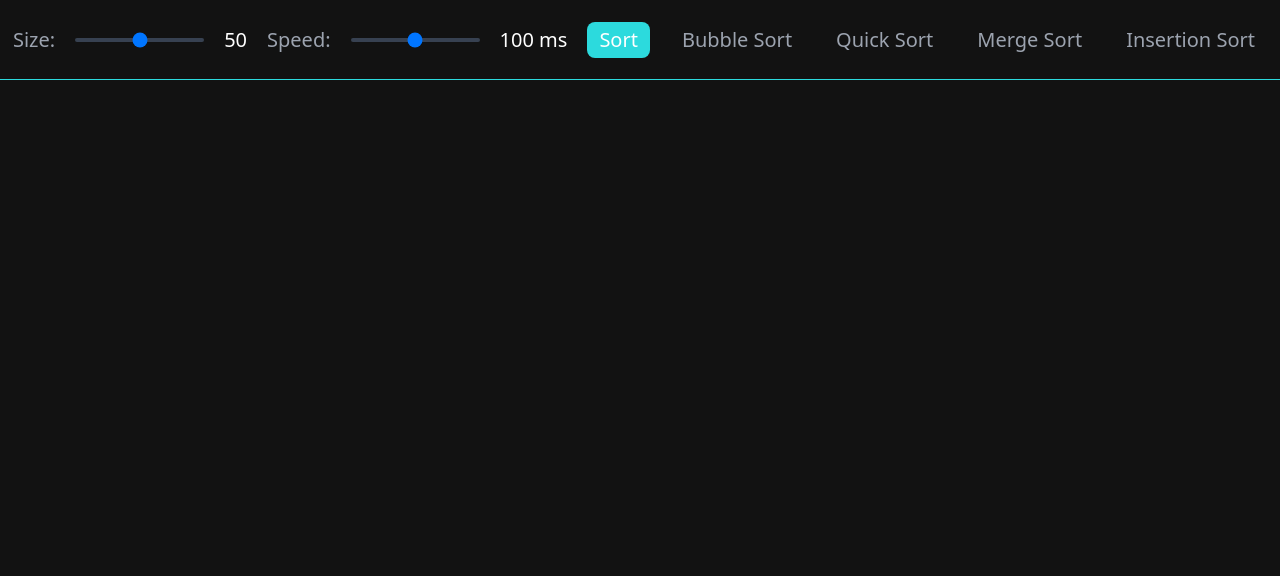
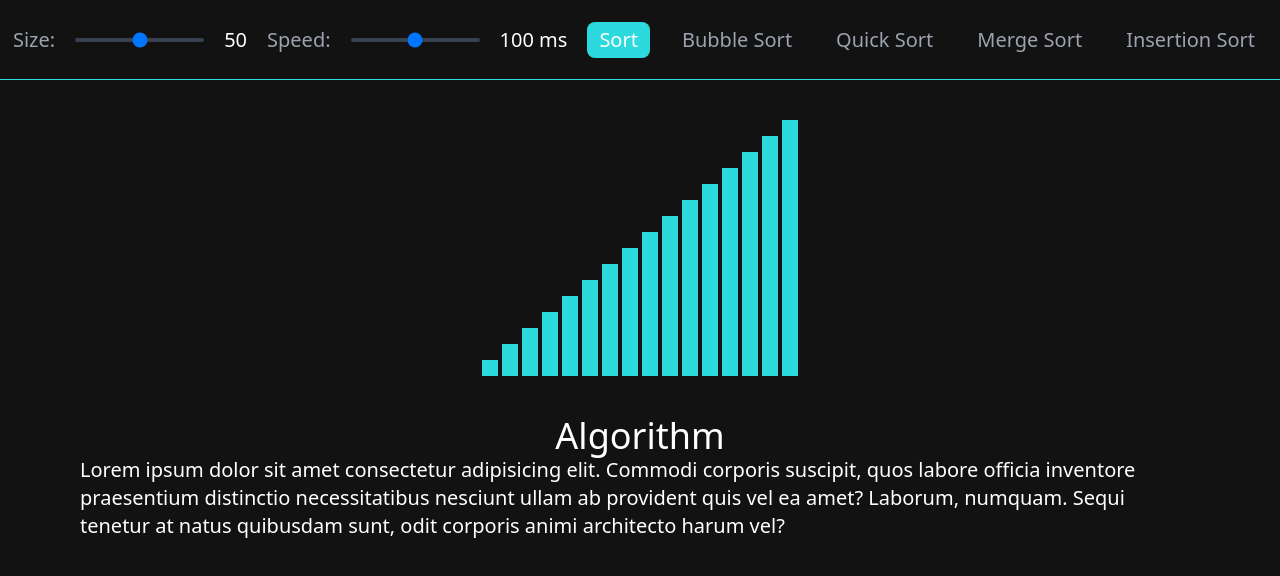
Before and after one commit to robertchapmanrlc/Sorting-Algorithm-Visualizer, a React (Vite) app: page / in a window 1280 px wide. Shown: the top 576 px of the page. Built offline with nearby package versions, Linux system fonts and the light colour scheme.

Commit message:
Created bars that will be uses to demonstrate the operations of a sorting algorithm and text explaining the algorithm

```diff
--- a/src/App.tsx
+++ b/src/App.tsx
@@ -1,7 +1,13 @@
 function App() {
+  const bars: number[] = Array(16);
+
+  for (let i = 0; i < bars.length; i += 1) {
+    bars[i] = i + 1;
+  }
+
   return (
     <>
-      <div className="w-full h-full flex flex-col justify-start items-center">
+      <div className="w-full h-full flex flex-col gap-y-10 justify-start items-center">
         <header className="w-full h-20 flex flex-row gap-x-5 justify-center items-center border-b border-b-primary">
           <label htmlFor="size" className="text-gray-400 text-xl">
             Size:
@@ -39,6 +45,21 @@ function App() {
             Insertion Sort
           </button>
         </header>
+        <ul className="w-full flex flex-row gap-x-1 justify-center items-end">
+          {bars.map((height) => (
+            <li style={{ height: `${height}rem` }} className="w-4 bg-primary" />
+          ))}
+        </ul>
+        <article className="w-full px-20">
+          <h1 className="text-white text-4xl text-center">Algorithm</h1>
+          <p className="text-white text-xl">
+            Lorem ipsum dolor sit amet consectetur adipisicing elit. Commodi
+            corporis suscipit, quos labore officia inventore praesentium
+            distinctio necessitatibus nesciunt ullam ab provident quis vel ea
+            amet? Laborum, numquam. Sequi tenetur at natus quibusdam sunt, odit
+            corporis animi architecto harum vel?
+          </p>
+        </article>
       </div>
     </>
   );
```
